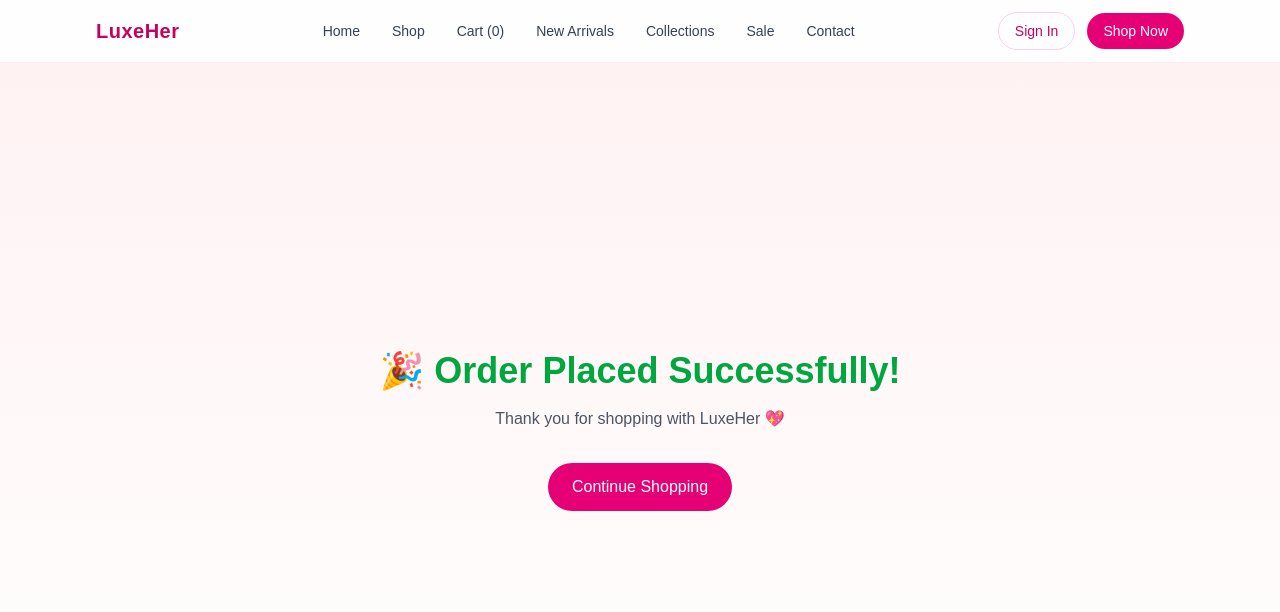
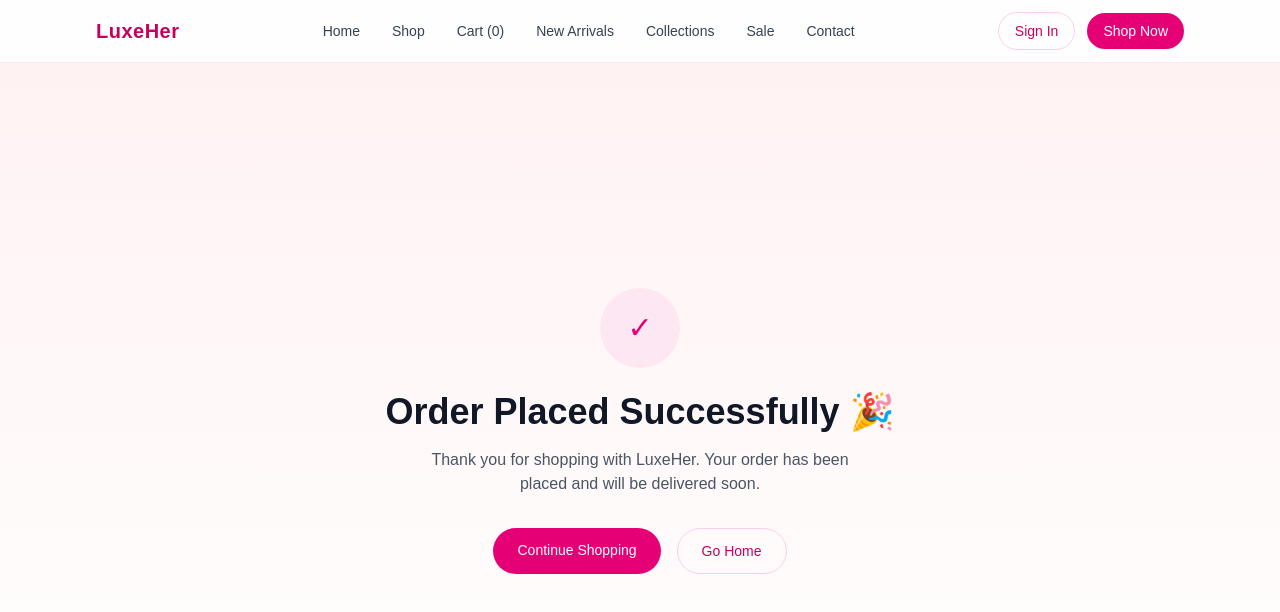
Before and after one commit to priyanka-reactt/my-clothing-site, a Next.js app: page /success in a window 1280 px wide. Shown: the top 612 px of the page. Built offline with nearby package versions, Linux system fonts and the light colour scheme.

Commit message:
feat: added success page after checkout

```diff
--- a/src/pages/success.tsx
+++ b/src/pages/success.tsx
@@ -6,21 +6,40 @@ export default function SuccessPage() {
     <div className="min-h-screen bg-linear-to-b from-rose-50 to-white text-gray-900">
       <Navbar />
 
-      <main className="mx-auto flex min-h-[calc(100vh-4rem)] max-w-4xl flex-col items-center justify-center px-4 py-16 text-center">
-        <h1 className="text-3xl font-semibold text-green-600 sm:text-4xl">
-          🎉 Order Placed Successfully!
+      <main className="mx-auto flex min-h-[calc(100vh-4rem)] max-w-3xl flex-col items-center justify-center px-4 py-16 text-center">
+
+        {/* ✅ Success Icon */}
+        <div className="mb-6 flex h-20 w-20 items-center justify-center rounded-full bg-pink-100">
+          <span className="text-3xl text-pink-600">✓</span>
+        </div>
+
+        {/* ✅ Heading */}
+        <h1 className="text-3xl font-semibold sm:text-4xl">
+          Order Placed Successfully 🎉
         </h1>
 
-        <p className="mt-4 text-gray-600">
-          Thank you for shopping with LuxeHer 💖
+        {/* ✅ Message */}
+        <p className="mt-4 max-w-md text-gray-600">
+          Thank you for shopping with LuxeHer. Your order has been placed and will be delivered soon.
         </p>
 
-        <Link
-          href="/shop"
-          className="mt-8 rounded-full bg-pink-600 px-6 py-3 text-white hover:bg-pink-700"
-        >
-          Continue Shopping
-        </Link>
+        {/* ✅ Buttons */}
+        <div className="mt-8 flex gap-4">
+          <Link
+            href="/shop"
+            className="rounded-full bg-pink-600 px-6 py-3 text-sm font-medium text-white hover:bg-pink-700"
+          >
+            Continue Shopping
+          </Link>
+
+          <Link
+            href="/"
+            className="rounded-full border border-pink-200 px-6 py-3 text-sm font-medium text-pink-700 hover:bg-pink-50"
+          >
+            Go Home
+          </Link>
+        </div>
+
       </main>
     </div>
   );
```
